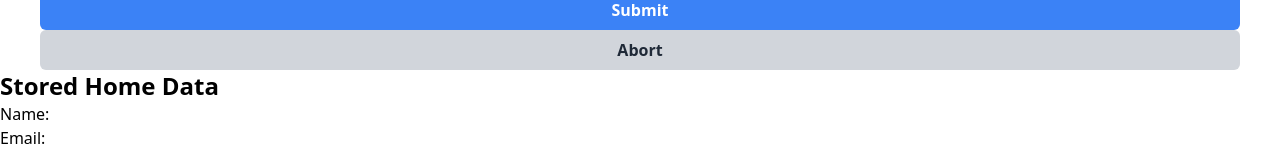
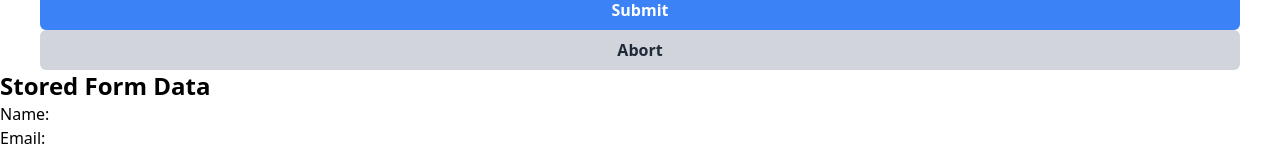
Before and after one commit to robinfiske87/next-typescript-examples-2022, a Next.js app: page / in a window 1280 px wide. Shown: the part 201-355 px from the top of the page. Built offline with nearby package versions, Linux system fonts and the light colour scheme.

Commit message:
fixed typo

```diff
--- a/src/pages/index.tsx
+++ b/src/pages/index.tsx
@@ -96,7 +96,7 @@ const Home: React.FC = () => {
     </form>
 
     <div>
-      <h2 className="text-2xl font-bold">Stored Home Data</h2>
+      <h2 className="text-2xl font-bold">Stored Form Data</h2>
       <p>Name: {storedForm.name}</p>
       <p>Email: {storedForm.email}</p>
       <p>Message: {storedForm.message}</p>
```
